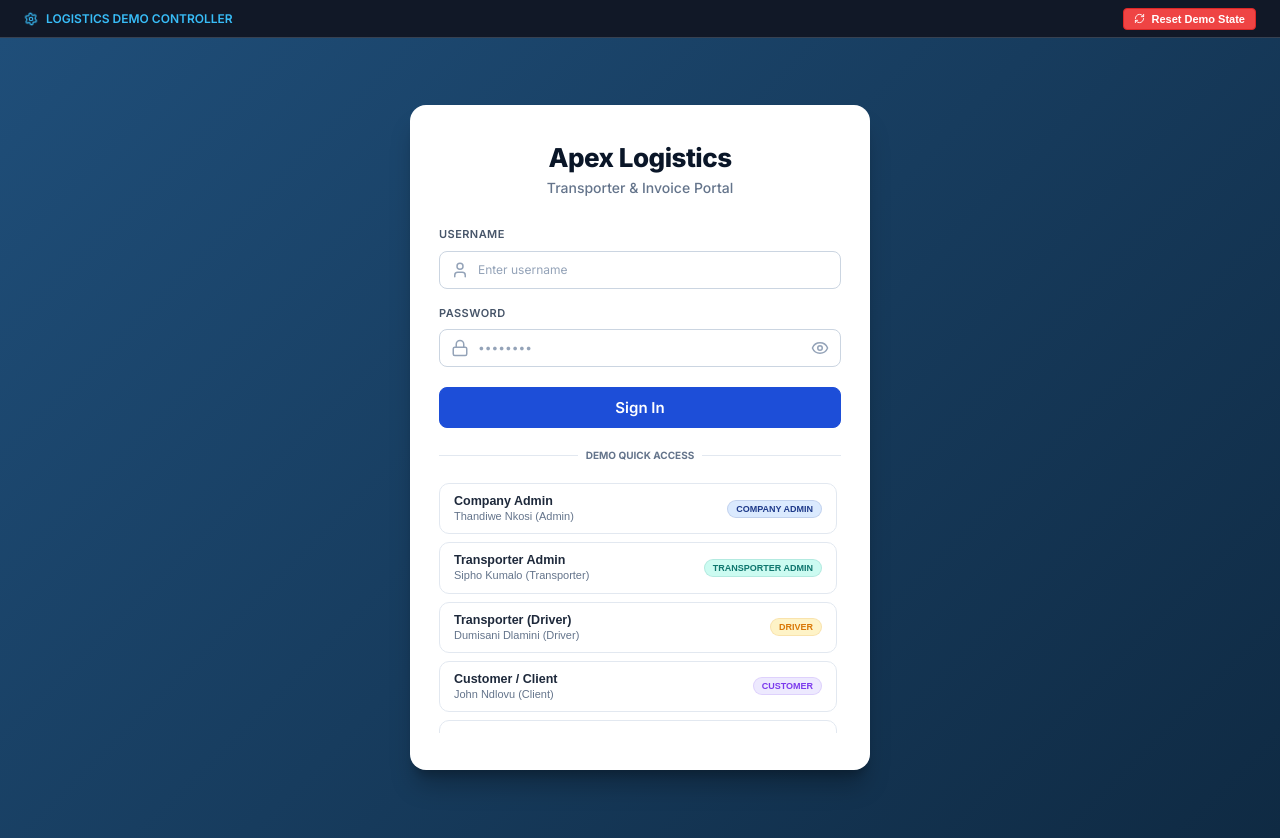
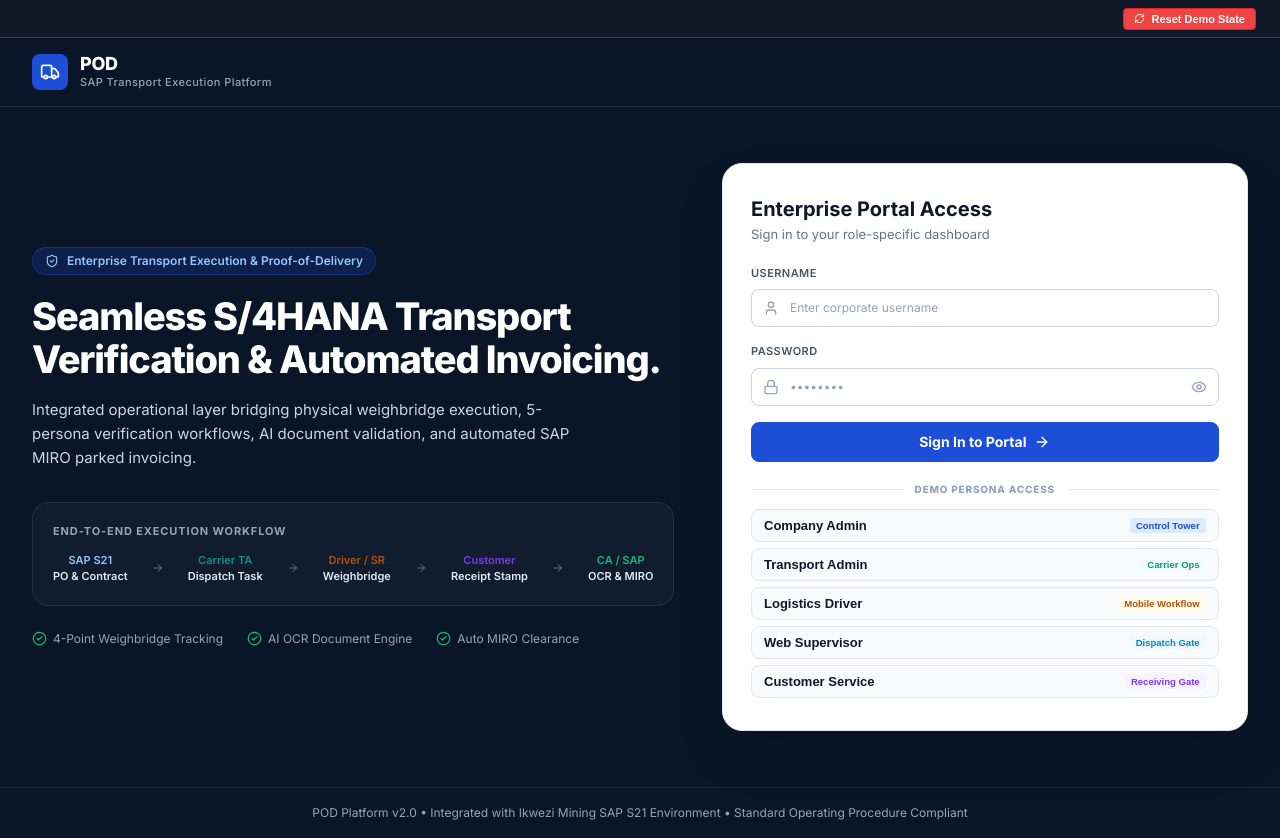
Before and after one commit to Varad-6/POD, a React (Vite) app: page /login in a window 1280 px wide. Built offline with nearby package versions, Linux system fonts and the light colour scheme.

Commit message:
feat(auth): enterprise landing page redesign — workflow chain diagram, split layout, SAP status badge, 5-persona access panel; clean demo controller bar

```diff
--- a/src/App.tsx
+++ b/src/App.tsx
@@ -76,9 +76,8 @@
           boxSizing: 'border-box'
         }}
       >
-        <div style={{ display: 'flex', alignItems: 'center', gap: '8px', color: '#38bdf8' }}>
-          <Settings size={14} className="animate-spin" />
-          <span>LOGISTICS DEMO CONTROLLER</span>
+        <div style={{ display: 'flex', alignItems: 'center', gap: '8px' }}>
+          {/* Empty left title spot */}
         </div>
 
         <div style={{ display: 'flex', gap: '16px' }}>
--- a/src/views/Login.tsx
+++ b/src/views/Login.tsx
@@ -1,6 +1,6 @@
 import React, { useState } from 'react';
 import { useNavigate } from 'react-router-dom';
-import { User, Lock, Eye, EyeOff, Key } from 'lucide-react';
+import { User, Lock, Eye, EyeOff, ShieldCheck, ArrowRight, Truck, FileCheck, CheckCircle2, Server } from 'lucide-react';
 import { useDemo } from '../context/DemoContext';
 import { USERS } from '../data/mockData';
 
@@ -14,12 +14,26 @@
   const [error, setError] = useState('');
 
   const personas = [
-    { username: 'company_admin', role: 'COMPANY_ADMIN', label: 'Company Admin', desc: 'Thandiwe Nkosi (Admin)', color: '#1e3a8a', bg: '#dbeafe' },
-    { username: 'transporter_admin', role: 'TRANSPORTER_ADMIN', label: 'Transporter Admin', desc: 'Sipho Kumalo (Transporter)', color: '#0f766e', bg: '#ccfbf1' },
-    { username: 'driver', role: 'DRIVER', label: 'Transporter (Driver)', desc: 'Dumisani Dlamini (Driver)', color: '#d97706', bg: '#fef3c7' },
-    { username: 'customer', role: 'CUSTOMER', label: 'Customer / Client', desc: 'John Ndlovu (Client)', color: '#7c3aed', bg: '#ede9fe' },
-    { username: 'supervisor', role: 'SUPERVISOR', label: 'Weighbridge Supervisor', desc: 'Pieter Botha (Supervisor)', color: '#2563eb', bg: '#dbeafe' }
+    { username: 'company_admin', role: 'COMPANY_ADMIN', label: 'Company Admin', badge: 'Control Tower', color: 'var(--accent-blue)', bg: 'var(--accent-blue-light)' },
+    { username: 'transporter_admin', role: 'TRANSPORTER_ADMIN', label: 'Transport Admin', badge: 'Carrier Ops', color: 'var(--teal-600)', bg: 'var(--teal-50)' },
+    { username: 'driver', role: 'DRIVER', label: 'Logistics Driver', badge: 'Mobile Workflow', color: 'var(--amber-600)', bg: 'var(--amber-50)' },
+    { username: 'supervisor', role: 'SUPERVISOR', label: 'Web Supervisor', badge: 'Dispatch Gate', color: 'var(--info-600)', bg: 'var(--info-50)' },
+    { username: 'customer', role: 'CUSTOMER', label: 'Customer Service', badge: 'Receiving Gate', color: 'var(--purple-600)', bg: 'var(--purple-50)' }
   ];
+
+  const handleRouteForRole = (role?: string) => {
+    if (role === 'COMPANY_ADMIN' || role === 'IKWEZI_ADMIN') {
+      navigate('/admin/dashboard');
+    } else if (role === 'SUPERVISOR') {
+      navigate('/supervisor/dashboard');
+    } else if (role === 'CUSTOMER') {
+      navigate('/customer/dashboard');
+    } else if (role === 'DRIVER') {
+      navigate('/driver/dashboard');
+    } else {
+      navigate('/transporter/dashboard');
+    }
+  };
 
   const handleSubmit = (e: React.FormEvent) => {
     e.preventDefault();
@@ -28,14 +42,9 @@
     const success = login(username);
     if (success) {
       const matched = USERS.find((u: any) => u.username.toLowerCase() === username.toLowerCase());
-      const role = matched?.role;
-      if (role === 'COMPANY_ADMIN' || role === 'IKWEZI_ADMIN' || role === 'SUPERVISOR' || role === 'CUSTOMER') {
-        navigate('/admin/dashboard');
+      handleRouteForRole(matched?.role);
     } else {
-        navigate('/transporter/dashboard');
-      }
-    } else {
-      setError('Invalid username or password');
+      setError('Invalid enterprise credentials');
     }
   };
 
@@ -47,69 +56,105 @@
     const success = login(uname);
     if (success) {
       const matched = USERS.find((u: any) => u.username.toLowerCase() === uname.toLowerCase());
-      const role = matched?.role;
-      if (role === 'COMPANY_ADMIN' || role === 'IKWEZI_ADMIN' || role === 'SUPERVISOR' || role === 'CUSTOMER') {
-        navigate('/admin/dashboard');
-      } else {
-        navigate('/transporter/dashboard');
-      }
+      handleRouteForRole(matched?.role);
     }
   };
 
   return (
+    <div style={{ minHeight: '100vh', backgroundColor: 'var(--brand-navy)', display: 'flex', flexDirection: 'column', color: '#ffffff' }}>
+
+      {/* Top Enterprise Banner */}
+      <header style={{ borderBottom: '1px solid rgba(255, 255, 255, 0.1)', padding: '16px 32px', display: 'flex', justifyContent: 'space-between', alignItems: 'center' }}>
+        <div style={{ display: 'flex', alignItems: 'center', gap: '12px' }}>
+          <div style={{ width: '36px', height: '36px', borderRadius: '8px', backgroundColor: 'var(--accent-blue)', display: 'flex', alignItems: 'center', justifyContent: 'center' }}>
+            <Truck size={20} color="#ffffff" />
+          </div>
+          <div>
+            <h2 style={{ fontSize: '18px', fontWeight: 800, color: '#ffffff', letterSpacing: '-0.3px', lineHeight: 1.1 }}>POD</h2>
+            <p style={{ fontSize: '11px', color: 'var(--neutral-400)', fontWeight: 500, letterSpacing: '0.04em' }}>SAP Transport Execution Platform</p>
+          </div>
+        </div>
+      </header>
+
+      {/* Main Split Body */}
+      <main style={{ flex: 1, display: 'grid', gridTemplateColumns: '1.1fr 0.9fr', maxWidth: '1280px', width: '100%', margin: '0 auto', padding: '40px 32px', gap: '48px', alignItems: 'center' }}>
+
+        {/* Left Hand Column: Value Proposition & Diagram */}
+        <div className="animate-fade-in">
+          <div style={{ display: 'inline-flex', alignItems: 'center', gap: '8px', padding: '4px 12px', borderRadius: '16px', backgroundColor: 'rgba(29, 78, 216, 0.2)', border: '1px solid rgba(29, 78, 216, 0.4)', color: 'var(--accent-blue-muted)', fontSize: '12px', fontWeight: 600, marginBottom: '20px' }}>
+            <ShieldCheck size={14} /> Enterprise Transport Execution & Proof-of-Delivery
+          </div>
+
+          <h1 style={{ fontSize: '38px', fontWeight: 800, color: '#ffffff', lineHeight: 1.15, letterSpacing: '-0.03em', marginBottom: '16px' }}>
+            Seamless S/4HANA Transport Verification & Automated Invoicing.
+          </h1>
+
+          <p style={{ fontSize: '15px', color: 'var(--neutral-300)', lineHeight: 1.6, maxWidth: '540px', marginBottom: '32px' }}>
+            Integrated operational layer bridging physical weighbridge execution, 5-persona verification workflows, AI document validation, and automated SAP MIRO parked invoicing.
+          </p>
+
+          {/* Visual Architecture Chain */}
+          <div style={{ background: 'rgba(255, 255, 255, 0.03)', borderRadius: '16px', border: '1px solid rgba(255, 255, 255, 0.08)', padding: '20px', marginBottom: '24px' }}>
+            <p style={{ fontSize: '11px', fontWeight: 700, letterSpacing: '0.08em', textTransform: 'uppercase', color: 'var(--neutral-400)', marginBottom: '12px' }}>
+              END-TO-END EXECUTION WORKFLOW
+            </p>
+            <div style={{ display: 'flex', alignItems: 'center', justifyContent: 'space-between', gap: '4px', fontSize: '11px', fontWeight: 600, color: 'var(--neutral-200)' }}>
+              <div style={{ textAlign: 'center' }}><div style={{ color: 'var(--accent-blue-muted)' }}>SAP S21</div><div>PO & Contract</div></div>
+              <ArrowRight size={12} color="var(--neutral-500)" />
+              <div style={{ textAlign: 'center' }}><div style={{ color: 'var(--teal-600)' }}>Carrier TA</div><div>Dispatch Task</div></div>
+              <ArrowRight size={12} color="var(--neutral-500)" />
+              <div style={{ textAlign: 'center' }}><div style={{ color: 'var(--amber-600)' }}>Driver / SR</div><div>Weighbridge</div></div>
+              <ArrowRight size={12} color="var(--neutral-500)" />
+              <div style={{ textAlign: 'center' }}><div style={{ color: 'var(--purple-600)' }}>Customer</div><div>Receipt Stamp</div></div>
+              <ArrowRight size={12} color="var(--neutral-500)" />
+              <div style={{ textAlign: 'center' }}><div style={{ color: 'var(--success-500)' }}>CA / SAP</div><div>OCR & MIRO</div></div>
+            </div>
+          </div>
+
+          <div style={{ display: 'flex', gap: '24px', color: 'var(--neutral-400)', fontSize: '12px' }}>
+            <div style={{ display: 'flex', alignItems: 'center', gap: '6px' }}><CheckCircle2 size={15} color="var(--success-500)" /> 4-Point Weighbridge Tracking</div>
+            <div style={{ display: 'flex', alignItems: 'center', gap: '6px' }}><CheckCircle2 size={15} color="var(--success-500)" /> AI OCR Document Engine</div>
+            <div style={{ display: 'flex', alignItems: 'center', gap: '6px' }}><CheckCircle2 size={15} color="var(--success-500)" /> Auto MIRO Clearance</div>
+          </div>
+        </div>
+
+        {/* Right Hand Column: Login Panel + Persona Switcher */}
         <div
           style={{
-        minHeight: '100vh',
-        display: 'flex',
-        alignItems: 'center',
-        justifyContent: 'center',
-        background: 'linear-gradient(135deg, #1F4E79 0%, #0F2A43 100%)',
-        padding: '24px'
-      }}
-    >
-      <div
-        style={{
-          width: '100%',
-          maxWidth: '460px',
             backgroundColor: '#ffffff',
-          borderRadius: '16px',
-          boxShadow: '0 20px 25px -5px rgba(0, 0, 0, 0.25), 0 10px 10px -5px rgba(0, 0, 0, 0.2)',
-          padding: '36px 28px',
-          border: '1px solid rgba(255,255,255,0.1)'
+            borderRadius: '20px',
+            boxShadow: 'var(--shadow-modal)',
+            padding: '32px 28px',
+            color: 'var(--neutral-800)',
+            border: '1px solid var(--neutral-200)'
           }}
           className="animate-scale-in"
         >
-        {/* Header */}
-        <div style={{ textAlign: 'center', marginBottom: '28px' }}>
-          <h1 style={{ color: 'var(--primary-color)', fontSize: '26px', fontWeight: '800', letterSpacing: '-0.5px' }}>
-            Apex Logistics
-          </h1>
-          <p style={{ color: 'var(--neutral-secondary)', fontSize: '14px', marginTop: '4px', fontWeight: '500' }}>
-            Transporter & Invoice Portal
-          </p>
+          <div style={{ marginBottom: '20px' }}>
+            <h3 style={{ fontSize: '20px', fontWeight: 700, color: 'var(--neutral-900)' }}>Enterprise Portal Access</h3>
+            <p style={{ fontSize: '13px', color: 'var(--neutral-500)', marginTop: '2px' }}>Sign in to your role-specific dashboard</p>
           </div>
 
-        {/* Credentials Form */}
           <form onSubmit={handleSubmit}>
             <div className="form-group">
               <label>USERNAME</label>
               <div className="input-wrapper">
-              <User className="input-icon-left" size={18} />
+                <User className="input-icon-left" size={16} />
                 <input
                   type="text"
                   value={username}
                   onChange={(e) => setUsername(e.target.value)}
                   className="form-input has-icon-left"
-                placeholder="Enter username"
+                  placeholder="Enter corporate username"
                   required
                 />
               </div>
             </div>
 
-          <div className="form-group" style={{ marginBottom: '12px' }}>
+            <div className="form-group" style={{ marginBottom: '16px' }}>
               <label>PASSWORD</label>
               <div className="input-wrapper">
-              <Lock className="input-icon-left" size={18} />
+                <Lock className="input-icon-left" size={16} />
                 <input
                   type={showPassword ? "text" : "password"}
                   value={password}
@@ -123,44 +168,36 @@
                   onClick={() => setShowPassword(!showPassword)}
                   className="input-icon-right"
                 >
-                {showPassword ? <EyeOff size={18} /> : <Eye size={18} />}
+                  {showPassword ? <EyeOff size={16} /> : <Eye size={16} />}
                 </button>
               </div>
             </div>
 
             {error && (
-            <p
-              style={{
-                color: 'var(--error-text)',
-                fontSize: '12px',
-                fontWeight: 600,
-                marginBottom: '16px',
-                display: 'flex',
-                alignItems: 'center',
-                gap: '4px'
-              }}
-            >
+              <div className="alert alert-error" style={{ marginBottom: '16px', padding: '8px 12px', fontSize: '12px' }}>
                 ⚠ {error}
-            </p>
+              </div>
             )}
 
             <button
               type="submit"
               className="btn btn-primary"
-            style={{ width: '100%', padding: '12px 20px', fontSize: '15px', marginTop: '8px' }}
+              style={{ width: '100%', padding: '11px 20px', fontSize: '14px', fontWeight: 700 }}
             >
-            Sign In
+              Sign In to Portal <ArrowRight size={16} />
             </button>
           </form>
 
-        <div style={{ margin: '20px 0', display: 'flex', alignItems: 'center', justifyContent: 'center', gap: '8px' }}>
-          <div style={{ height: '1px', backgroundColor: 'var(--border-grey)', flex: 1 }}></div>
-          <span style={{ fontSize: '10px', fontWeight: 700, color: 'var(--neutral-secondary)', textTransform: 'uppercase' }}>Demo Quick Access</span>
-          <div style={{ height: '1px', backgroundColor: 'var(--border-grey)', flex: 1 }}></div>
+          {/* Quick Persona Demo Switcher */}
+          <div style={{ margin: '20px 0 12px 0', display: 'flex', alignItems: 'center', gap: '12px' }}>
+            <div style={{ height: '1px', backgroundColor: 'var(--neutral-200)', flex: 1 }}></div>
+            <span style={{ fontSize: '10px', fontWeight: 800, color: 'var(--neutral-400)', letterSpacing: '0.08em', textTransform: 'uppercase' }}>
+              DEMO PERSONA ACCESS
+            </span>
+            <div style={{ height: '1px', backgroundColor: 'var(--neutral-200)', flex: 1 }}></div>
           </div>
 
-        {/* Persona Select Grid */}
-        <div style={{ display: 'flex', flexDirection: 'column', gap: '8px', maxHeight: '250px', overflowY: 'auto', paddingRight: '4px' }}>
+          <div style={{ display: 'flex', flexDirection: 'column', gap: '6px' }}>
             {personas.map((p) => (
               <button
                 key={p.username}
@@ -170,10 +207,10 @@
                   display: 'flex',
                   alignItems: 'center',
                   justifyContent: 'space-between',
-                padding: '10px 14px',
-                borderRadius: '10px',
-                border: '1px solid var(--border-grey)',
-                backgroundColor: '#ffffff',
+                  padding: '8px 12px',
+                  borderRadius: '8px',
+                  border: '1px solid var(--neutral-200)',
+                  backgroundColor: 'var(--neutral-50)',
                   cursor: 'pointer',
                   textAlign: 'left',
                   transition: 'all 0.15s ease'
@@ -183,32 +220,40 @@
                   e.currentTarget.style.backgroundColor = p.bg;
                 }}
                 onMouseLeave={(e) => {
-                e.currentTarget.style.borderColor = 'var(--border-grey)';
-                e.currentTarget.style.backgroundColor = '#ffffff';
+                  e.currentTarget.style.borderColor = 'var(--neutral-200)';
+                  e.currentTarget.style.backgroundColor = 'var(--neutral-50)';
                 }}
               >
                 <div style={{ flex: 1, marginRight: '8px' }}>
-                <p style={{ fontSize: '12.5px', fontWeight: 700, color: 'var(--neutral-primary)' }}>{p.label}</p>
-                <p style={{ fontSize: '11px', color: 'var(--neutral-secondary)', marginTop: '2px', lineHeight: 1.2 }}>{p.desc}</p>
+                  <p style={{ fontSize: '13px', fontWeight: 700, color: 'var(--neutral-900)' }}>{p.label}</p>
                 </div>
                 <span
                   style={{
-                  fontSize: '9px',
+                    fontSize: '9.5px',
                     fontWeight: 700,
-                  padding: '3px 8px',
-                  borderRadius: '12px',
+                    padding: '2px 6px',
+                    borderRadius: '4px',
                     backgroundColor: p.bg,
                     color: p.color,
                     whiteSpace: 'nowrap',
-                  border: '1px solid ' + p.color + '22'
+                    border: `1px solid ${p.color}33`
                   }}
                 >
-                {p.role.replace('_', ' ')}
+                  {p.badge}
                 </span>
               </button>
             ))}
           </div>
+
         </div>
+
+      </main>
+
+      {/* Footer */}
+      <footer style={{ borderTop: '1px solid rgba(255, 255, 255, 0.08)', padding: '16px 32px', textAlign: 'center', fontSize: '12px', color: 'var(--neutral-400)' }}>
+        POD Platform v2.0 • Integrated with Ikwezi Mining SAP S21 Environment • Standard Operating Procedure Compliant
+      </footer>
+
     </div>
   );
 };
```
Lines whose indentation alone changed are shown as unchanged.
